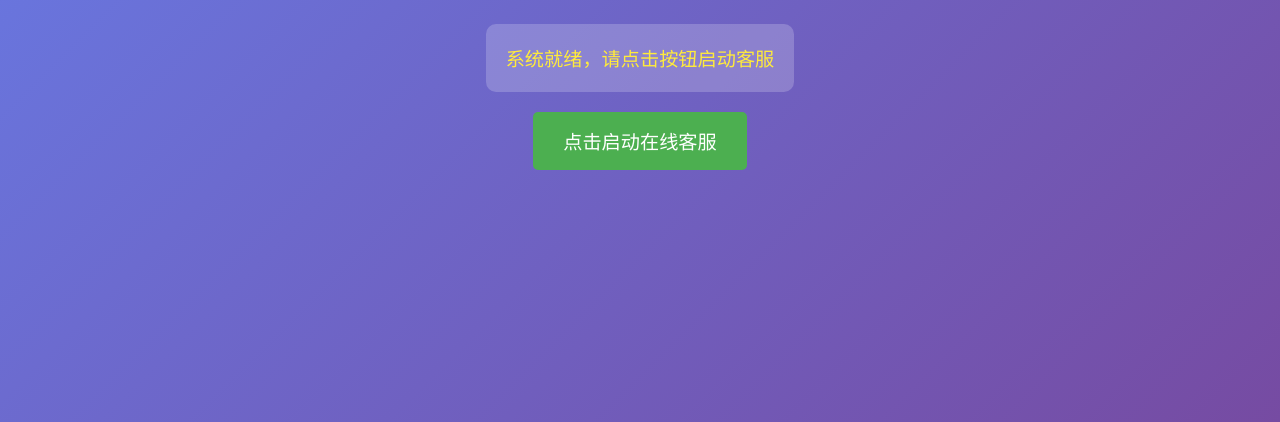
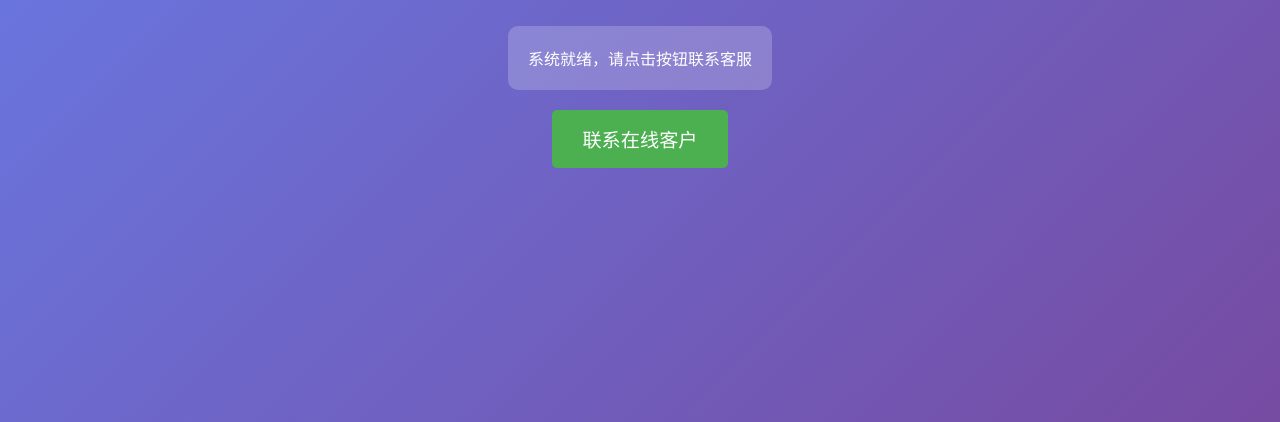
Before and after one commit to wancheng2024/xiaofan-chat, a plain HTML site: page index.html in a window 1280 px wide. Shown: the part 378-800 px from the top of the page. Drawn offline with Linux system fonts and the light colour scheme.

Commit message:
Update index.html

```diff
--- a/index.html
+++ b/index.html
@@ -3,7 +3,7 @@
 <head>
     <meta charset="UTF-8">
     <meta name="viewport" content="width=device-width, initial-scale=1.0">
-    <title>xiaofan.chat - 在线客服办理窗口</title>
+    <title>ZLJR - 在线客服系统</title>
     <style>
         * {
             margin: 0;
@@ -39,36 +39,38 @@
             border-radius: 10px;
             margin: 20px 0;
         }
-        .loading {
-            color: #ffeb3b;
+        button {
+            padding: 15px 30px;
             font-size: 1.2em;
+            background: #4CAF50;
+            color: white;
+            border: none;
+            border-radius: 5px;
+            cursor: pointer;
+            transition: all 0.3s;
         }
-        .error {
-            color: #ff6b6b;
-            font-size: 1.1em;
+        button:hover {
+            background: #45a049;
+            transform: translateY(-2px);
         }
     </style>
 </head>
 <body>
     <div class="container">
-        <h1>xiaofan.chat</h1>
+        <h1>ZLJR</h1>
         <div class="subtitle">在线客服系统</div>
 
         <div class="status">
-            <div id="statusMessage" class="loading">正在加载客服系统...</div>
+            <div id="statusMessage">系统就绪，请点击按钮联系客服</div>
         </div>
 
-        <div id="manualTrigger" style="display: none;">
-            <button onclick="initMeiQia()" style="padding: 15px 30px; font-size: 1.2em; background: #4CAF50; color: white; border: none; border-radius: 5px; cursor: pointer;">
-                点击启动在线客服
-            </button>
-        </div>
+        <button onclick="initMeiQia()">联系在线客户</button>
     </div>
 
-    <!-- 美洽客服系统核心代码 -->
     <script type="text/javascript">
         function initMeiQia() {
-            console.log('正在初始化美洽客服系统...');
+            // 更新状态显示
+            document.getElementById('statusMessage').innerHTML = '正在启动客服系统...';
 
             // 美洽加载代码
             (function(m, ei, q, i, a, j, s) {
@@ -86,36 +88,14 @@
             // 设置企业ID
             _MEIQIA('entId', 'b89e00c678ff516ca497668b179fe8d5');
 
-            // 显示客服面板
+            // 显示客服面板 - 简化为"您好！"
             _MEIQIA('showPanel', {
-                greeting: '您好！欢迎咨询，请问有什么可以帮您？'
+                greeting: '您好！'
             });
 
             // 更新状态显示
             document.getElementById('statusMessage').innerHTML = '客服系统已启动！';
-            document.getElementById('statusMessage').className = '';
-            document.getElementById('manualTrigger').style.display = 'none';
-
-            console.log('美洽客服系统初始化完成');
         }
-
-        // 页面加载后自动尝试初始化
-        window.addEventListener('load', function() {
-            console.log('页面加载完成，准备初始化客服系统');
-
-            // 先显示手动触发按钮，防止自动弹出被浏览器阻止
-            document.getElementById('manualTrigger').style.display = 'block';
-            document.getElementById('statusMessage').innerHTML = '系统就绪，请点击按钮启动客服';
-        });
-
-        // 如果URL中有参数，自动初始化
-        setTimeout(function() {
-            var urlParams = new URLSearchParams(window.location.search);
-            if (urlParams.has('entid')) {
-                console.log('检测到entid参数，自动初始化');
-                initMeiQia();
-            }
-        }, 1000);
     </script>
 </body>
 </html>
```
